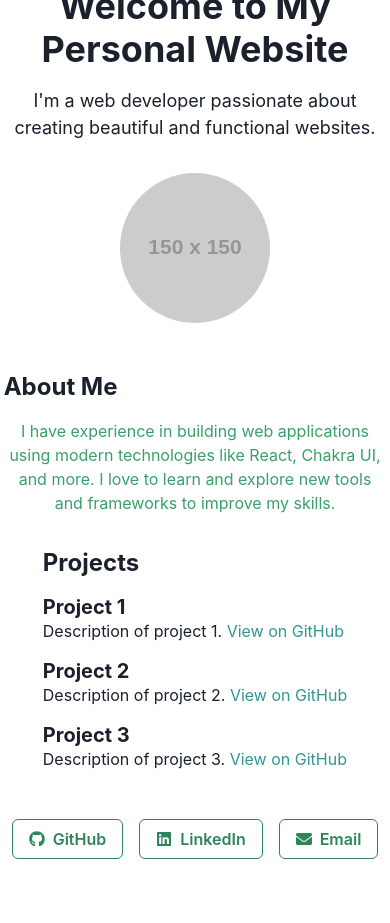
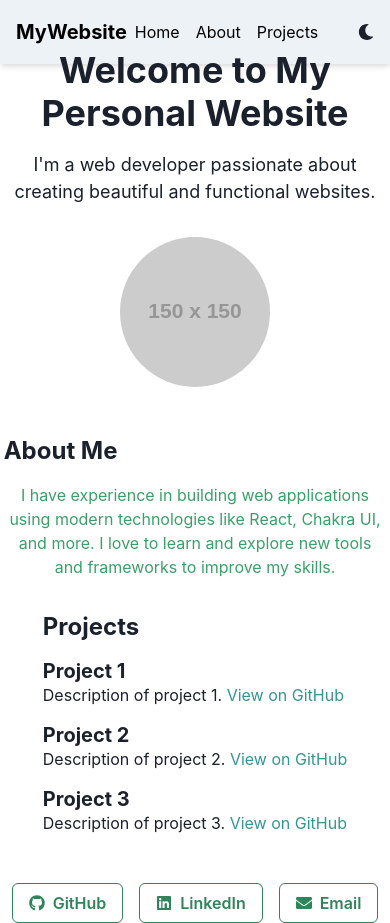
Before and after one commit to GPT-Engineer-App-Dev/online-resume-builder, a React (Vite) app: page / in a window 390 px wide. Before the commit the page ends 859 px from the top, so only its background shows below. Built offline with nearby package versions, Linux system fonts and the light colour scheme.

Commit message:
Added a responsive Navbar component with links to Home, About, and Projects pages, and a color mode toggle button.

```diff
--- a/src/App.jsx
+++ b/src/App.jsx
@@ -1,9 +1,11 @@
 import { Route, BrowserRouter as Router, Routes } from "react-router-dom";
+import Navbar from "./components/Navbar.jsx";
 import Index from "./pages/Index.jsx";
 
 function App() {
   return (
     <Router>
+      <Navbar />
       <Routes>
         <Route exact path="/" element={<Index />} />
       </Routes>
--- /dev/null
+++ b/src/components/Navbar.jsx
@@ -0,0 +1,37 @@
+import { Box, Flex, Link, Button, useColorMode, useColorModeValue } from "@chakra-ui/react";
+import { FaSun, FaMoon } from "react-icons/fa";
+import { Link as RouterLink } from "react-router-dom";
+
+const Navbar = () => {
+  const { colorMode, toggleColorMode } = useColorMode();
+  const bg = useColorModeValue("gray.100", "gray.900");
+  const color = useColorModeValue("black", "white");
+
+  return (
+    <Box bg={bg} px={4} boxShadow="md">
+      <Flex h={16} alignItems="center" justifyContent="space-between">
+        <Box>
+          <Link as={RouterLink} to="/" fontSize="xl" fontWeight="bold" color={color}>
+            MyWebsite
+          </Link>
+        </Box>
+        <Flex alignItems="center">
+          <Link as={RouterLink} to="/" mx={2} color={color}>
+            Home
+          </Link>
+          <Link as={RouterLink} to="/about" mx={2} color={color}>
+            About
+          </Link>
+          <Link as={RouterLink} to="/projects" mx={2} color={color}>
+            Projects
+          </Link>
+          <Button onClick={toggleColorMode} ml={4}>
+            {colorMode === "light" ? <FaMoon /> : <FaSun />}
+          </Button>
+        </Flex>
+      </Flex>
+    </Box>
+  );
+};
+
+export default Navbar;
```
